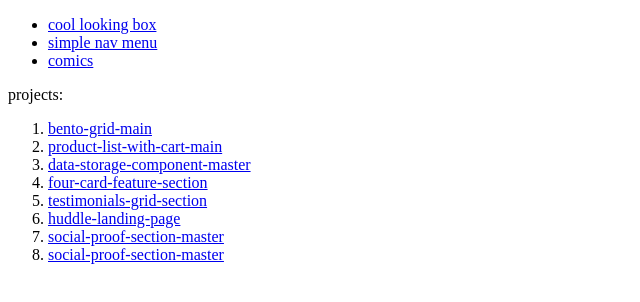
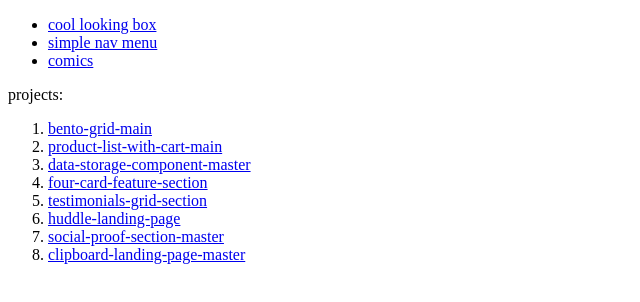
Before and after one commit to xix0one/simple-css-projects, a plain HTML site: page index.html in a window 1280 px wide. Shown: the full height of the page, 0-640 px from the left. Drawn offline with Linux system fonts and the light colour scheme.

Commit message:
change link

```diff
--- a/index.html
+++ b/index.html
@@ -20,7 +20,7 @@
         <li><a href="testimonials-grid-section-main/index.html" target="_blank">testimonials-grid-section</a></li>
         <li><a href="huddle-landing-page-with-curved-sections-master/" target="_blank">huddle-landing-page</a></li>
         <li><a href="social-proof-section-master/" target="_blank">social-proof-section-master</a></li>
-        <li><a href="clipboard-landing-page-master/" target="_blank">social-proof-section-master</a></li>
+        <li><a href="clipboard-landing-page-master/" target="_blank">clipboard-landing-page-master</a></li>
     </ol>
 </body>
 </html>
```
